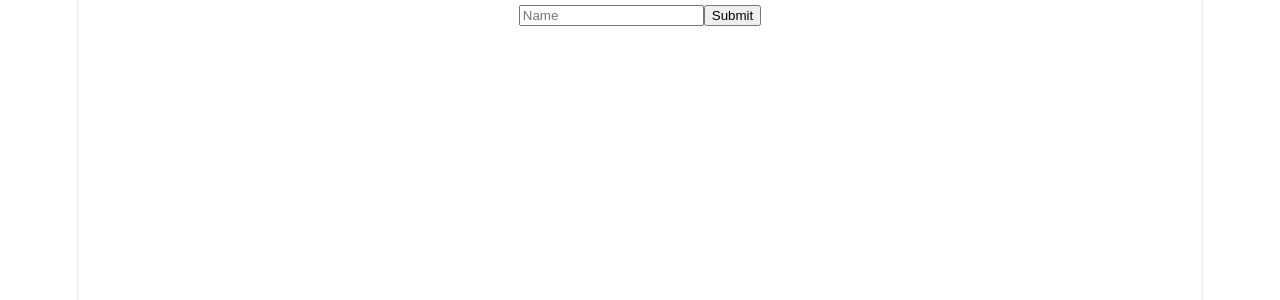
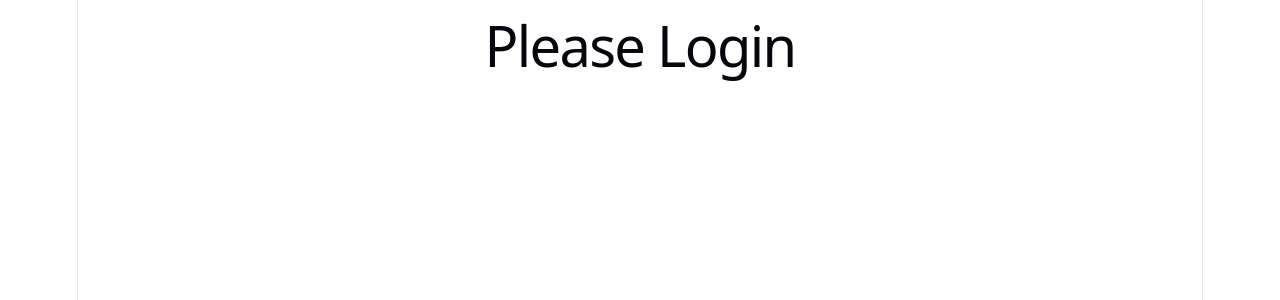
Before and after one commit to konradlifake/props-reactv2, a React (Vite) app in the folder react-js/: page / in a window 1280 px wide. Shown: the top 300 px of the page. Built offline with nearby package versions, Linux system fonts and the light colour scheme.

Commit message:
condition

```diff
--- a/react-js/src/App.jsx
+++ b/react-js/src/App.jsx
@@ -1,20 +1,12 @@
-
-
-
-
 function App() {
-  function handleSubmit(event) {
-    event.preventDefault();
-    alert("Form Submitted!");
-  }
+  const isLogin = false;
   return (
-    <form onSubmit={handleSubmit}>
-      <input type="text" placeholder="Name"/>
-
-      <button type="submit">Submit</button>
-    </form>
-
-
+    <div>
+      {isLogin
+      ? <h1>Welcome back</h1>
+      : <h1>Please Login</h1>
+      }
+    </div>
   );
 }
 export default App;
```
